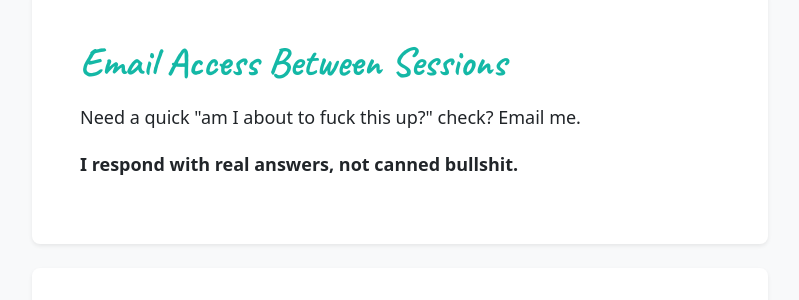
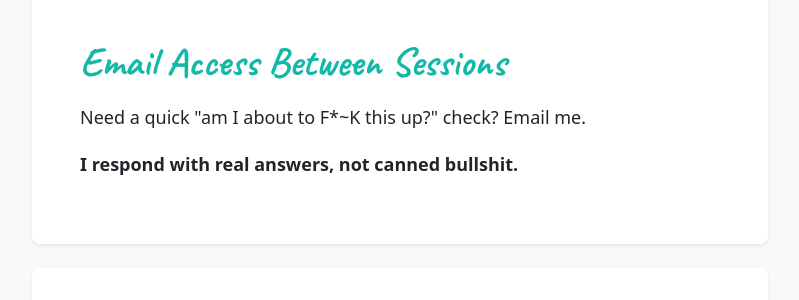
Before and after one commit to backupparachute/ctoconnect-website, a Jekyll site: the page built from index.html, in a window 1280 px wide and 900 px high, scrolled down 3984 px. Shown: the part 155-455 px from the top of the window, without its empty margins (240-1039 px from the left). Built offline with Jekyll 4.4.1, drawn with Linux system fonts in a browser that asks for light colours; comment, search, counter and statistics services are not loaded.

Commit message:
tweak copy

```diff
--- a/index.html
+++ b/index.html
@@ -142,7 +142,7 @@ description: I spent 20 years rescuing teams from architectural disasters. Now I
                 <div class="card shadow-sm rounded-3 mb-4 border-0">
                     <div class="card-body p-5">
                         <h3 class="handwritten fs-1 text-teal mb-3">Email Access Between Sessions</h3>
-                        <p class="mb-3">Need a quick "am I about to fuck this up?" check? Email me.</p>
+                        <p class="mb-3">Need a quick "am I about to F*~K this up?" check? Email me.</p>
                         <p class="fw-bold">I respond with real answers, not canned bullshit.</p>
                     </div>
                 </div>
```
